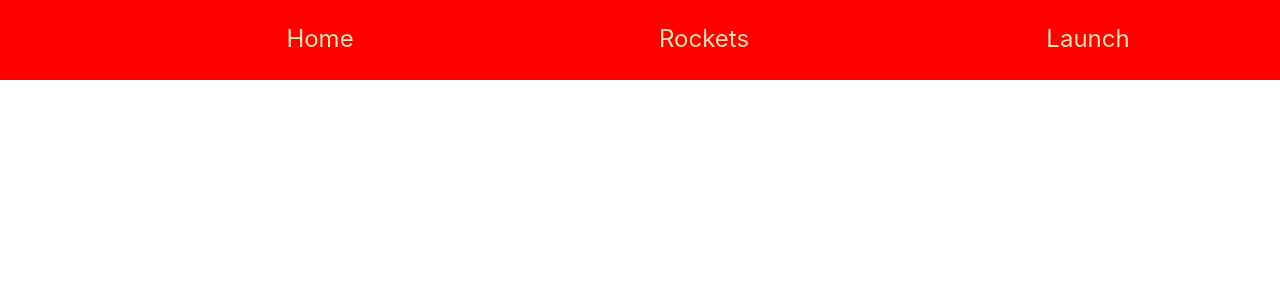
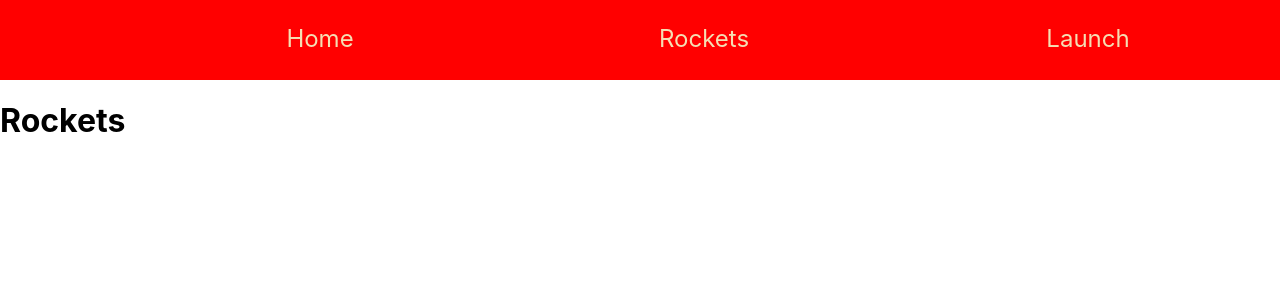
Before and after one commit to H3N9/CheapApp, a React (Create React App) app in the folder cheap_app/: page /rockets in a window 1280 px wide. Shown: the top 300 px of the page. Built offline with nearby package versions, Linux system fonts and the light colour scheme.

Commit message:
Route navigation bar

```diff
--- a/cheap_app/src/App.js
+++ b/cheap_app/src/App.js
@@ -1,9 +1,9 @@
-import Home from './pages/home'
+import Index from './pages/index'
 
 
 function App() {
     return (
-        <Home />
+        <Index />
     )
 }
 
--- a/cheap_app/src/components/boxNav.js
+++ b/cheap_app/src/components/boxNav.js
@@ -1,11 +1,12 @@
 import React from 'react'
 import "../styles/stylesComponents.css"
+import {Link} from 'react-router-dom'
 
-const BoxNav = ({text, clickHandle}) => {
+const BoxNav = ({text, path}) => {
     return (
-        <div className="boxNav">
+        <Link className="boxNav" to={path} >
             <p>{text}</p>
-        </div>
+        </Link>
     )
 }
 
--- a/cheap_app/src/components/navBar.js
+++ b/cheap_app/src/components/navBar.js
@@ -5,9 +5,9 @@ import '../styles/stylesComponents.css'
 const NavBar = () => {
     return (
         <div className="navBar">
-            <BoxNav text={"Launch"} />
-            <BoxNav text={"Rockets"} />
-            <BoxNav text={"Home"} />
+            <BoxNav text={"Launch"} path="/launch" />
+            <BoxNav text={"Rockets"} path="/rockets" />
+            <BoxNav text={"Home"} path="/" />
         </div>
     )
 }
--- a/cheap_app/src/pages/home.js
+++ b/cheap_app/src/pages/home.js
@@ -1,12 +1,10 @@
 import React from 'react'
-import {BrowserRouter as Router, Switch, Link, Route} from 'react-router-dom'
-import NavBar from '../components/navBar'
+
 
 const Home = () => {
     return (
-        <NavBar />
-    )
+       <h1>Home</h1>
+      )
 }
 
-
 export default Home
--- /dev/null
+++ b/cheap_app/src/pages/index.js
@@ -0,0 +1,31 @@
+import React from 'react'
+import {BrowserRouter as Router, Switch, Route} from 'react-router-dom'
+import NavBar from '../components/navBar'
+import Launch from './launch'
+import Rockets from './rockets'
+import Home from './home'
+
+const Index = () => {
+    return (
+        <Router>
+          <NavBar />
+
+            <Switch>
+              <Route exact path="/">
+                <Home />
+              </Route>
+              <Route path="/launch">
+                <Launch />
+              </Route>
+              <Route path="/rockets">
+                <Rockets />
+              </Route>
+            </Switch>
+
+        </Router>
+      )
+}
+
+
+
+export default Index
--- a/cheap_app/src/pages/launch.js
+++ b/cheap_app/src/pages/launch.js
@@ -1,10 +1,8 @@
 import React from 'react'
-import {Route} from 'react-router-dom'
-import NavBar from '../components/navBar'
 
 const Launch = () => {
     return (
-        <NavBar />
+        <h1>Launch</h1>
     )
 }
 
--- a/cheap_app/src/pages/rockets.js
+++ b/cheap_app/src/pages/rockets.js
@@ -1,10 +1,8 @@
 import React from 'react'
-import {Route} from 'react-router-dom'
-import NavBar from '../components/navBar'
 
 const Rockets = () => {
     return (
-        <NavBar />
+        <h1>Rockets</h1>
     )
 }
 
--- a/cheap_app/src/styles/stylesComponents.css
+++ b/cheap_app/src/styles/stylesComponents.css
@@ -3,6 +3,10 @@
     height: 100%;
     cursor: pointer;
     transition: 0.3s;
+    color: wheat;
+    font-size: 3vh;
+    text-decoration: none;
+    text-align: center;
 }
 .boxNav:hover{
     background-color: royalblue;
@@ -11,11 +15,6 @@
     background-color: rgb(0, 2, 8);
 }
 
-.boxNav > p {
-    color: wheat;
-    font-size: 3vh;
-    text-align: center;
-}
 .navBar{
     display: flex;
     background-color: red;
```
